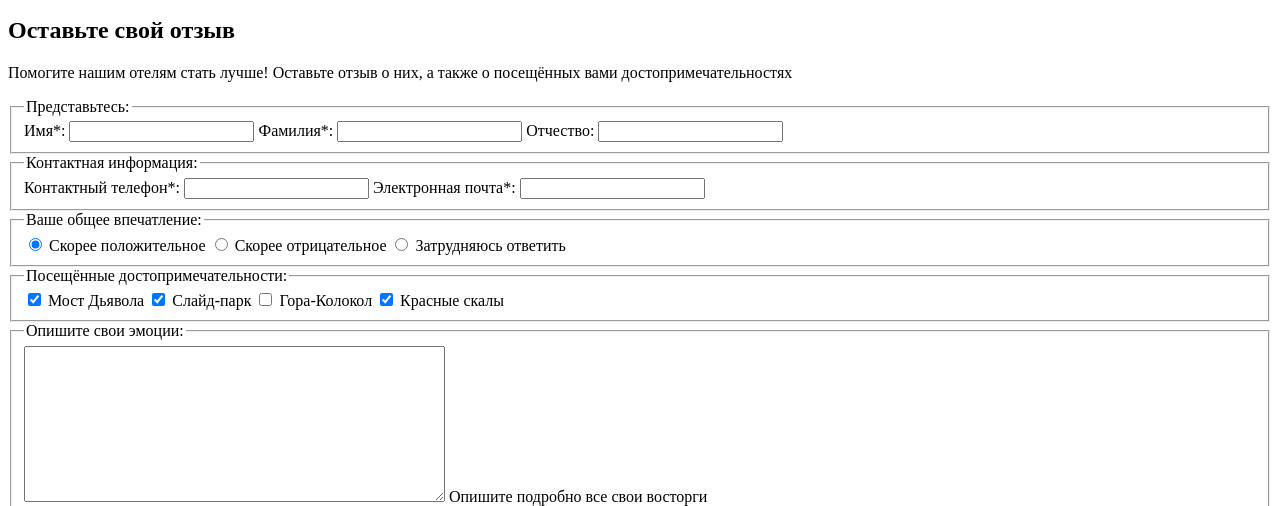
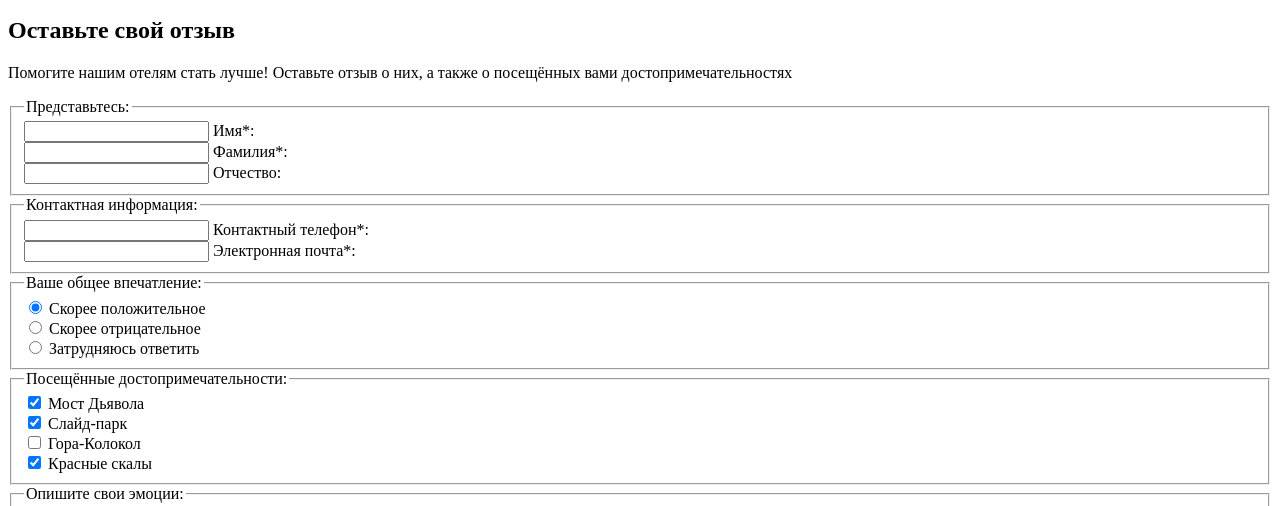
Before and after one commit to jean-1314/309949-sedona, a website: page form.html in a window 1280 px wide. Shown: the part 215-721 px from the top of the page. Drawn offline with Linux system fonts and the light colour scheme.

Commit message:
Fix form markup

```diff
--- a/form.html
+++ b/form.html
@@ -52,57 +52,96 @@
 
             <fieldset class="feedback-form__name">
               <legend class="feedback-form__title">Представьтесь:</legend>
-              <label class="first-name-label" for="first-name">Имя*:</label>
-              <input class="first-name-input" id="first-name" type="text" name="first-name" value="" required>
-              <label class="last-name-label" for="last-name">Фамилия*:</label>
-              <input class="last-name-input" id="last-name" type="text" name="last-name" value="" required>
-              <label class="patronymic-name-label" for="patronymic-name">Отчество:</label>
-              <input class="patronymic-name-input" id="patronymic-name" type="text" name="patronymic-name" value="">
+              <div class="feedback-flexbox-name">  <!--For correct flexbox layout-->
 
+                <div class="feedback-item">
+                  <input id="first-name" class="feedback-item__first-name-input" type="text" name="first-name" value="" required>
+                  <label for="first-name" class="feedback-item__first-name-label">Имя*:</label>
+                </div>
+
+                <div class="feedback-item">
+                  <input id="last-name" class="feedback-item__last-name-input" type="text" name="last-name" value="" required>
+                  <label for="last-name" class="feedback-item__last-name-label">Фамилия*:</label>
+                </div>
+
+                <div class="feedback-item">
+                  <input id="patronymic-name" class="feedback-item__patronymic-name-input" type="text" name="patronymic-name" value="">
+                  <label for="patronymic-name" class="feedback-item__patronymic-name-label">Отчество:</label>
+                </div>
+              </div>
             </fieldset>
 
             <fieldset class="feedback-form__contacts">
               <legend class="feedback-form__title">Контактная информация:</legend>
-              <label class="phone-label" for="phone">Контактный телефон*:</label>
-              <input class="phone-input" id="phone" type="tel" name="phone" value="" required>
-              <label class="email-label" for="email">Электронная почта*:</label>
-              <input class="email-input" id="email" type="email" name="email" value="" required>
+              <div class="feedback-flexbox-contacts">
 
+                <div class="feedback-item">
+                  <input id="phone" class="feedback-item__phone-input" type="tel" name="phone" value="" required>
+                  <label for="phone" class="feedback-item__phone-label">Контактный телефон*:</label>
+                </div>
+
+                <div class="feedback-item">
+                  <input id="email" class="feedback-item__email-input" type="email" name="email" value="" required>
+                  <label for="email" class="feedback-item__email-label">Электронная почта*:</label>
+                </div>
+              </div>
             </fieldset>
 
             <fieldset class="feedback-form__radio">
               <legend class="feedback-form__title">Ваше общее впечатление:</legend>
+              <div class="feedback-flexbox-radio">
 
-              <input class="radio-input" id="radio-good" type="radio" name="impression" checked>
-              <label class="radio-label" for="radio-good">Скорее положительное</label>
+                <div class="feedback-item">
+                  <input id="radio-good" class="feedback-item__radio-input" type="radio" name="impression" checked>
+                  <label for="radio-good" class="feedback-item__radio-label">Скорее положительное</label>
+                </div>
 
-              <input class="radio-input" id="radio-bad" type="radio" name="impression">
-              <label class="radio-label" for="radio-bad">Скорее отрицательное</label>
+                <div class="feedback-item">
+                  <input id="radio-bad" class="feedback-item__radio-input" type="radio" name="impression">
+                  <label for="radio-bad" class="feedback-item__radio-label">Скорее отрицательное</label>
+                </div>
 
-              <input class="radio-input" id="radio-undecided" type="radio" name="impression">
-              <label class="radio-label" for="radio-undecided">Затрудняюсь ответить</label>
+                <div class="feedback-item">
+                  <input id="radio-undecided" class="feedback-item__radio-input" type="radio" name="impression">
+                  <label for="radio-undecided" class="feedback-item__radio-label">Затрудняюсь ответить</label>
+                </div>
+              </div>
             </fieldset>
 
             <fieldset class="feedback-form__checkbox">
               <legend class="feedback-form__title">Посещённые достопримечательности:</legend>
+              <div class="feedback-flexbox-checkbox">
 
-              <input class="checkbox-input" id="devil-bridge" type="checkbox" name="devil-bridge" checked>
-              <label class="checkbox-label" for="devil-bridge">Мост Дьявола</label>
+                <div class="feedback-item">
+                  <input id="devil-bridge" class="feedback-item__checkbox-input" type="checkbox" name="devil-bridge" checked>
+                  <label for="devil-bridge" class="feedback-item__checkbox-label">Мост Дьявола</label>
+                </div>
 
-              <input class="checkbox-input" id="slide-park" type="checkbox" name="slide-park" checked>
-              <label class="checkbox-label" for="slide-park">Слайд-парк</label>
+                <div class="feedback-item">
+                  <input id="slide-park" class="feedback-item__checkbox-input" type="checkbox" name="slide-park" checked>
+                  <label for="slide-park" class="feedback-item__checkbox-label">Слайд-парк</label>
+                </div>
 
-              <input class="checkbox-input" id="bell-mtn" type="checkbox" name="bell-mtn">
-              <label class="checkbox-label" for="bell-mtn">Гора-Колокол</label>
+                <div class="feedback-item">
+                  <input id="bell-mtn" class="feedback-item__checkbox-input" type="checkbox" name="bell-mtn">
+                  <label for="bell-mtn" class="feedback-item__checkbox-label">Гора-Колокол</label>
+                </div>
 
-              <input class="checkbox-input" id="red-rocks" type="checkbox" name="red-rocks" checked>
-              <label class="checkbox-label" for="red-rocks">Красные скалы</label>
+                <div class="feedback-item">
+                  <input id="red-rocks" class="feedback-item__checkbox-input" type="checkbox" name="red-rocks" checked>
+                  <label for="red-rocks" class="feedback-item__checkbox-label">Красные скалы</label>
+                </div>
+              </div>
             </fieldset>
 
-            <fieldset>
+            <fieldset class="feedback-form__textarea">
               <legend class="feedback-form__title">Опишите свои эмоции:</legend>
-              <textarea class="textarea-input" id="feedback-input-text" rows="10" cols="50" name="input-text" required></textarea>
-              <label class="textarea-label" for="feedback-input-text">Опишите подробно все свои восторги</label>
+              <div class="feedback-flexbox-textarea">
+                <div class="feedback-item">
+                  <textarea id="feedback-input-text" class="feedback-item__textarea-input" rows="10" cols="50" name="input-text" required></textarea>
+                  <label for="feedback-input-text" class="feedback-item__textarea-label">Опишите подробно все свои восторги</label>
+                </div>
+              </div>
             </fieldset>
 
             <input class="btn-submit" type="submit" name="feedback-submit" value="Отправить отзыв">
```
